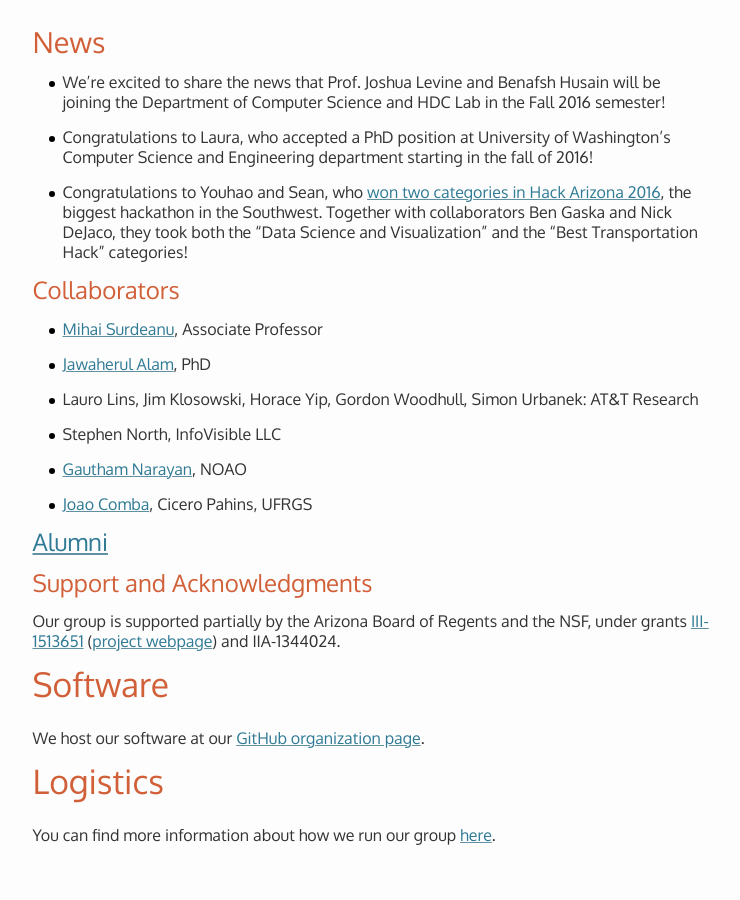
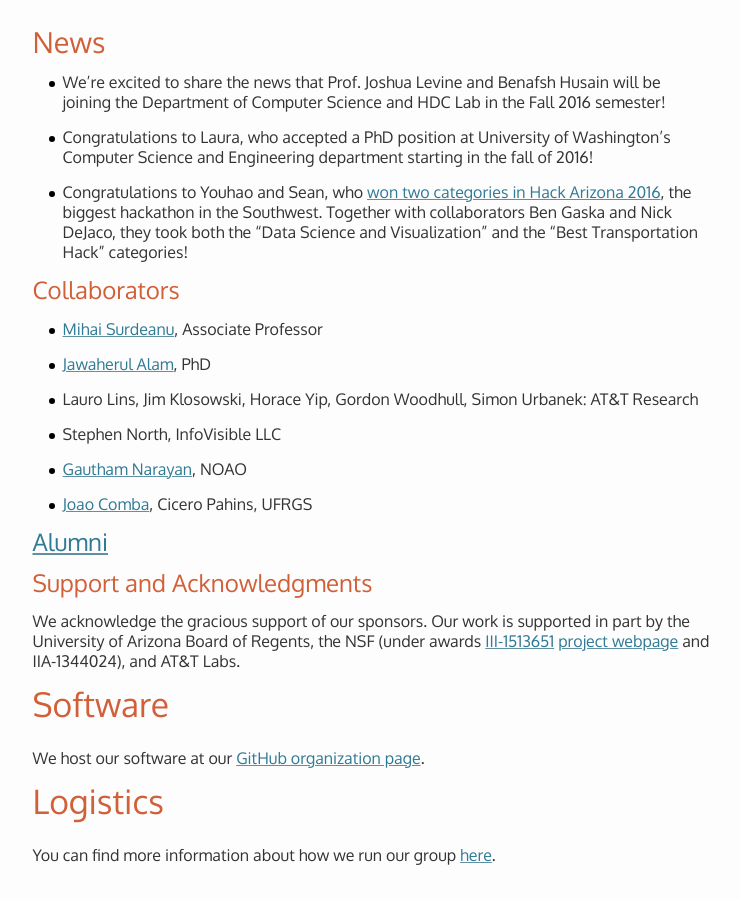
Before and after one commit to hdc-arizona/hdc-arizona.github.io, a Jekyll site: the page built from index.md, in a window 1280 px wide and 900 px high, scrolled down 1169 px. Shown: the whole window, without its empty margins (150-890 px from the left). Built offline with Jekyll 4.4.1, drawn with Linux system fonts in a browser that asks for light colours.

Commit message:
add at\&t labs support

```diff
--- a/index.md
+++ b/index.md
@@ -83,11 +83,12 @@ We are part of the
 
 ### Support and Acknowledgments
 
-Our group is supported partially by the Arizona Board of Regents and
-the NSF, under grants
+We acknowledge the gracious support of our sponsors. Our work is
+supported in part by the University of Arizona Board of Regents,
+the NSF (under awards
 [III-1513651](http://www.nsf.gov/awardsearch/showAward?AWD_ID=1513651)
-([project webpage](http://www.sci.utah.edu/~beiwang/networktdav/networktdav.html))
-and IIA-1344024.
+[project webpage](http://www.sci.utah.edu/~beiwang/networktdav/networktdav.html)
+and IIA-1344024), and AT&T Labs.
 
 # Software
 
```
